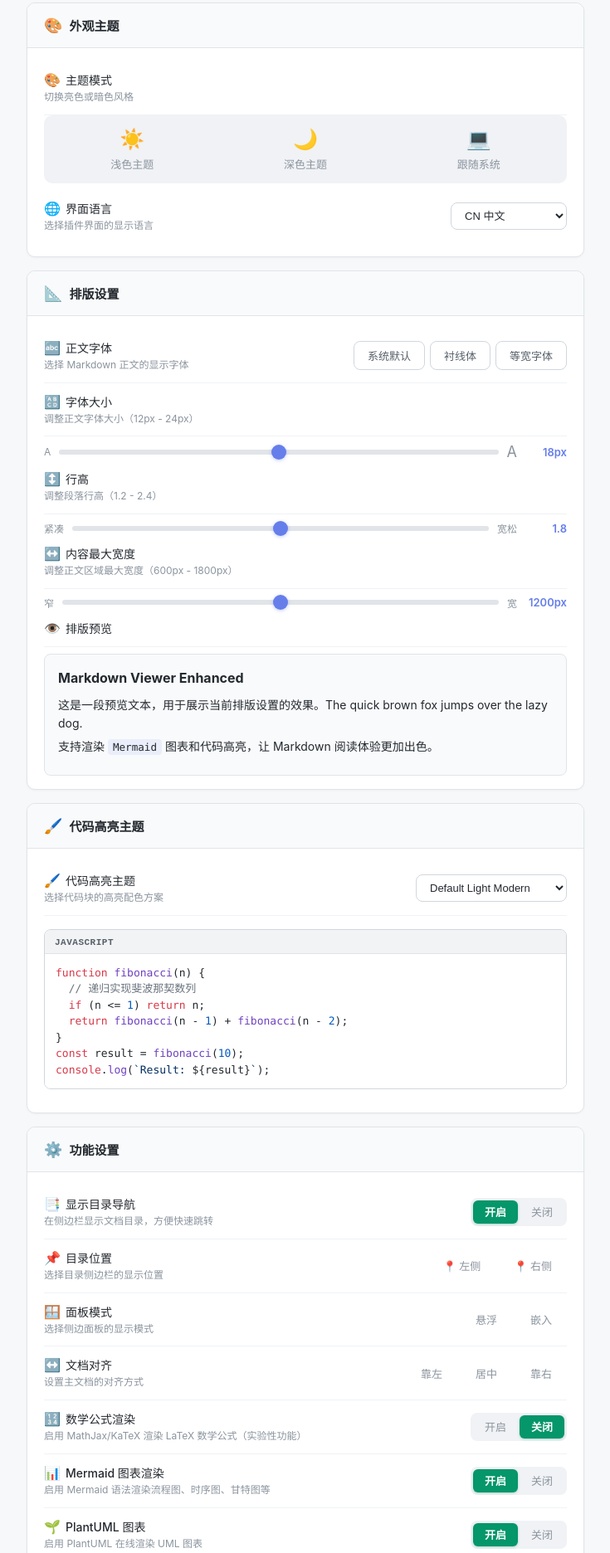
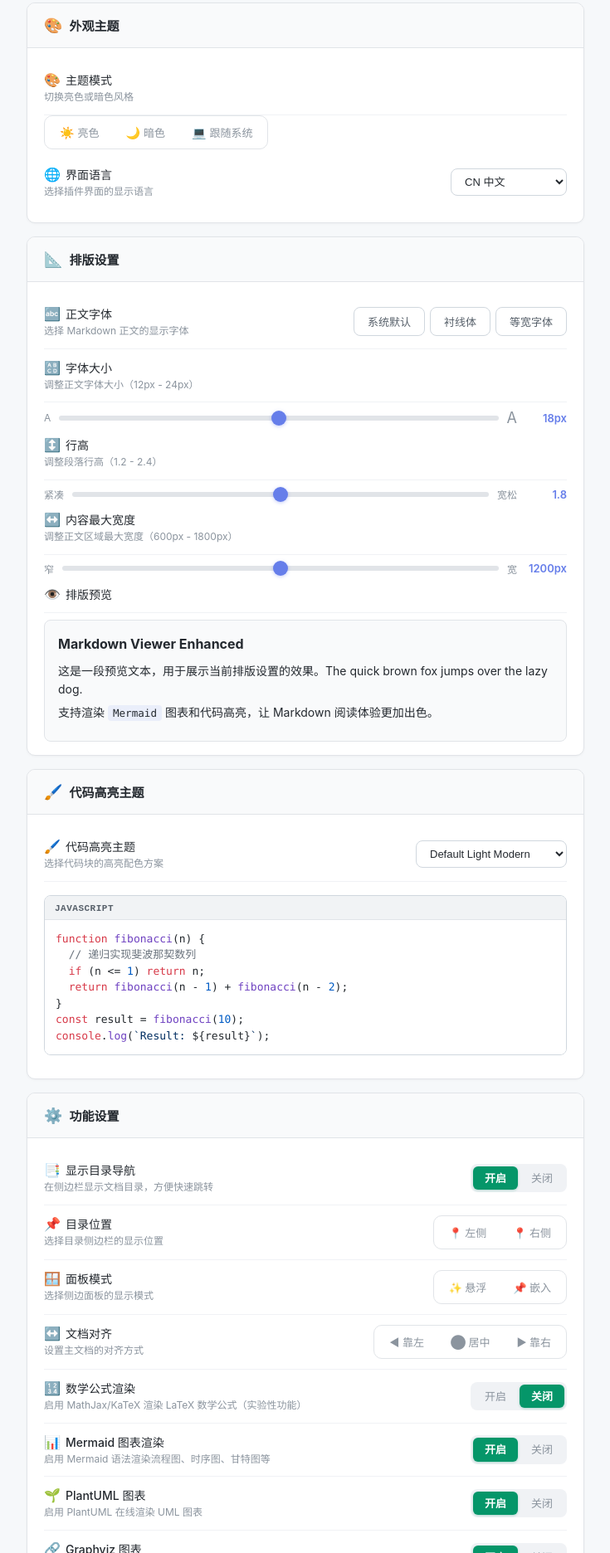
Before and after one commit to LetitiaChan/markdown_viewer_enhanced, a browser extension: page options/options.html in a window 1280 px wide. Shown: the part 218-2090 px from the top of the page at 83% size, without its empty margins (272-1007 px from the left). Drawn offline with Linux system fonts and the light colour scheme.

Commit message:
fix: 设置页按钮组统一为 segment 样式（圆角边框+绿色选中态）

```diff
--- a/i18n/en.js
+++ b/i18n/en.js
@@ -159,8 +159,8 @@
     'options.title': 'Markdown Viewer Enhanced - Settings',
     'options.headerDesc': 'Render Markdown in your browser with Mermaid diagrams, syntax highlighting, and TOC navigation',
     'options.tip': 'Settings are <strong>auto-saved</strong> and applied to open Markdown pages immediately.',
-    'options.theme.light': 'Light Theme',
-    'options.theme.dark': 'Dark Theme',
+  'options.theme.light': 'Light',
+  'options.theme.dark': 'Dark',
     'options.theme.auto': 'System',
     'options.theme.modeLabel': 'Theme Mode',
     'options.theme.modeDesc': 'Switch between light and dark styles',
--- a/i18n/zh-CN.js
+++ b/i18n/zh-CN.js
@@ -159,8 +159,8 @@
     'options.title': 'Markdown Viewer Enhanced - 设置',
     'options.headerDesc': '在浏览器中优雅地渲染 Markdown 文件，支持 Mermaid 图表、代码高亮、目录导航',
     'options.tip': '修改设置后将<strong>自动实时保存</strong>，并立即应用到已打开的 Markdown 页面。',
-    'options.theme.light': '浅色主题',
-    'options.theme.dark': '深色主题',
+  'options.theme.light': '亮色',
+  'options.theme.dark': '暗色',
     'options.theme.auto': '跟随系统',
     'options.theme.modeLabel': '主题模式',
     'options.theme.modeDesc': '切换亮色或暗色风格',
--- a/options/options.html
+++ b/options/options.html
@@ -199,19 +199,22 @@
       box-shadow: 0 1px 3px rgba(5, 150, 105, 0.3);
     }
 
-    /* 主题选择器（复用胶囊风格） */
+    /* 主题选择器（segment 按钮组风格） */
     .theme-selector {
-      display: flex;
-      gap: 4px;
-      background: #f0f2f5;
+      display: inline-flex;
+      border: 1.5px solid #e1e4e8;
       border-radius: 10px;
-      padding: 4px;
+      padding: 3px;
+      background: #fff;
+      gap: 2px;
     }
 
     .theme-btn {
-      flex: 1;
-      padding: 10px 8px;
-      border: none;
+      display: inline-flex;
+      align-items: center;
+      gap: 4px;
+      padding: 6px 14px;
+      border: 1.5px solid transparent;
       outline: none;
       -webkit-appearance: none;
       appearance: none;
@@ -224,24 +227,26 @@
       font-weight: 500;
       color: #8b949e;
       font-family: inherit;
+      white-space: nowrap;
     }
 
     .theme-btn:hover {
       color: #57606a;
-      background: rgba(255, 255, 255, 0.5);
+      background: #f6f8fa;
     }
 
     .theme-btn.active {
       background: #fff;
       color: #059669;
       font-weight: 600;
-      box-shadow: 0 1px 4px rgba(0, 0, 0, 0.1);
+      border-color: #059669;
+      box-shadow: none;
     }
 
     .theme-btn .theme-icon {
-      display: block;
-      font-size: 24px;
-      margin-bottom: 6px;
+      display: inline;
+      font-size: 14px;
+      margin-bottom: 0;
     }
 
     /* 选项按钮组（传统带边框风格，用于字体选择等） */
@@ -273,18 +278,22 @@
       font-weight: 600;
     }
 
-    /* 胶囊按钮组（纯文字高亮风格） */
+    /* 胶囊按钮组（segment 按钮组风格） */
     .capsule-group {
-      display: flex;
-      gap: 4px;
-      background: transparent;
-      border-radius: 0;
-      padding: 0;
+      display: inline-flex;
+      border: 1.5px solid #e1e4e8;
+      border-radius: 10px;
+      padding: 3px;
+      background: #fff;
+      gap: 2px;
     }
 
     .capsule-btn {
-      padding: 7px 18px;
-      border: none;
+      display: inline-flex;
+      align-items: center;
+      gap: 4px;
+      padding: 6px 14px;
+      border: 1.5px solid transparent;
       outline: none;
       -webkit-appearance: none;
       appearance: none;
@@ -301,32 +310,14 @@
 
     .capsule-btn:hover {
       color: #57606a;
-      background: transparent;
+      background: #f6f8fa;
     }
 
     .capsule-btn.active {
-      background: transparent;
+      background: #fff;
       color: #059669;
       font-weight: 600;
-      box-shadow: none;
-    }
-
-    /* 确保面板模式/文档对齐/目录位置按钮不受其他样式干扰 */
-    .capsule-group .panel-mode-btn,
-    .capsule-group .content-align-btn,
-    .capsule-group .toc-pos-btn {
-      border: none;
-      outline: none;
-      background: transparent;
-      color: #8b949e;
-      font-weight: 500;
-    }
-    .capsule-group .panel-mode-btn.active,
-    .capsule-group .content-align-btn.active,
-    .capsule-group .toc-pos-btn.active {
-      background: transparent;
-      color: #059669;
-      font-weight: 600;
+      border-color: #059669;
       box-shadow: none;
     }
 
@@ -722,10 +713,10 @@
         </div>
         <div class="theme-selector">
           <button class="theme-btn" data-theme="light">
-            <span class="theme-icon">☀️</span><span data-i18n="options.theme.light">浅色主题</span>
+            <span class="theme-icon">☀️</span><span data-i18n="options.theme.light">亮色</span>
           </button>
           <button class="theme-btn" data-theme="dark">
-            <span class="theme-icon">🌙</span><span data-i18n="options.theme.dark">深色主题</span>
+            <span class="theme-icon">🌙</span><span data-i18n="options.theme.dark">暗色</span>
           </button>
           <button class="theme-btn" data-theme="auto">
             <span class="theme-icon">💻</span><span data-i18n="options.theme.auto">跟随系统</span>
@@ -922,8 +913,8 @@
           </div>
           <div class="setting-control">
             <div class="capsule-group">
-              <button class="capsule-btn panel-mode-btn" data-mode="float" data-i18n="settings.panelMode.float">悬浮</button>
-              <button class="capsule-btn panel-mode-btn" data-mode="embed" data-i18n="settings.panelMode.embed">嵌入</button>
+              <button class="capsule-btn panel-mode-btn" data-mode="float" data-i18n="settings.panelMode.float">✨ 悬浮</button>
+              <button class="capsule-btn panel-mode-btn" data-mode="embed" data-i18n="settings.panelMode.embed">📌 嵌入</button>
             </div>
           </div>
         </div>
@@ -936,9 +927,9 @@
           </div>
           <div class="setting-control">
             <div class="capsule-group">
-              <button class="capsule-btn content-align-btn" data-align="left" data-i18n="settings.contentAlign.left">靠左</button>
-              <button class="capsule-btn content-align-btn" data-align="center" data-i18n="settings.contentAlign.center">居中</button>
-              <button class="capsule-btn content-align-btn" data-align="right" data-i18n="settings.contentAlign.right">靠右</button>
+              <button class="capsule-btn content-align-btn" data-align="left" data-i18n="settings.contentAlign.left">◀ 靠左</button>
+              <button class="capsule-btn content-align-btn" data-align="center" data-i18n="settings.contentAlign.center">⬤ 居中</button>
+              <button class="capsule-btn content-align-btn" data-align="right" data-i18n="settings.contentAlign.right">▶ 靠右</button>
             </div>
           </div>
         </div>
```
Also changed, not shown: .analysis-archive/2026-04-22_2250_新增YAML_Front_Matter渲染.md (added), .analysis-cache.md.
